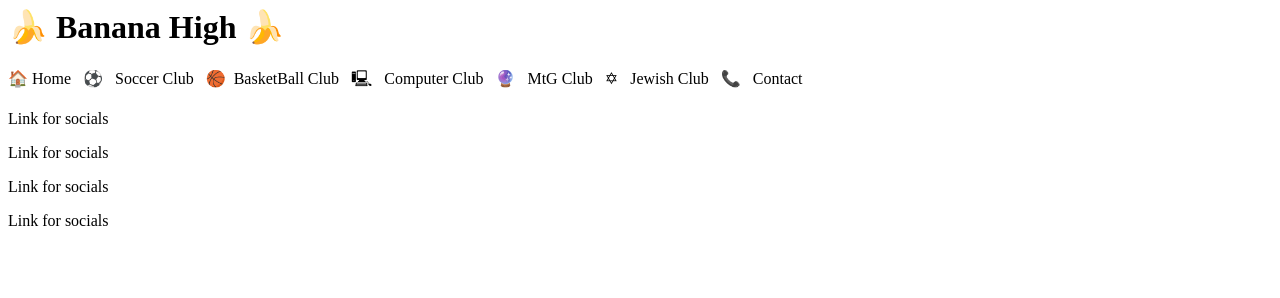
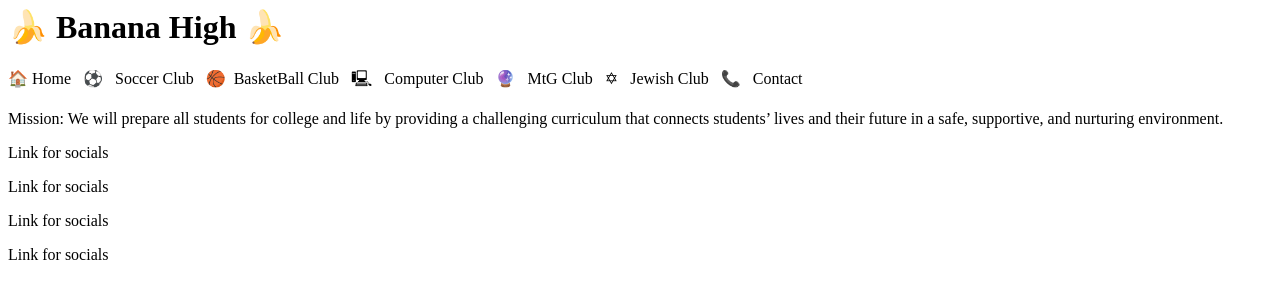
Before and after one commit to Jovensky619/CH2grouplabREDO, a plain HTML site: page grouplab/index.html in a window 1280 px wide. Drawn offline with Linux system fonts and the light colour scheme.

Commit message:
Update index.html
Added a mission statement and changed the title.

```diff
--- a/grouplab/index.html
+++ b/grouplab/index.html
@@ -7,7 +7,7 @@ Date:9/15/2022
   <html lang="en">
   <head>
     <meta charset="utf-8">
-    <title>Lab 3</title>
+    <title> Banana High: Home Page</title>
     </head>
     <body>
       <header>
@@ -25,7 +25,10 @@ Date:9/15/2022
         </nav>
 
       <main>
-
+              <p>Mission: We will prepare all students for college and life by providing a challenging curriculum
+                  that connects students’ lives and their future  in a safe, supportive, and nurturing
+                      environment.
+</p>
         </main>
 
       <footer>
```
